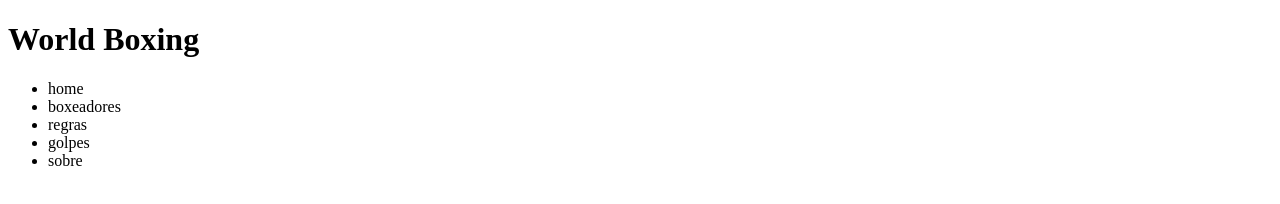
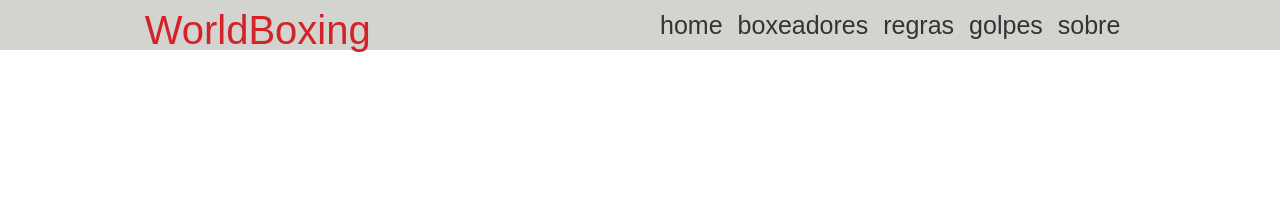
Before and after one commit to wesleyluanredmi/worldboxing, a plain HTML site: page index.html in a window 1280 px wide. Drawn offline with Linux system fonts and the light colour scheme; a web font is replaced by a local one.

Commit message:
header da logo e menu criada e estilizada

```diff
--- a/css/styleindex.css
+++ b/css/styleindex.css
@@ -0,0 +1,37 @@
+body{
+    font-family: 'Tenali Ramakrishna', sans-serif;
+    color: #333333;
+}
+
+
+.header-principal{
+    width: 100vw;
+    background-color: rgb(211, 211, 208);
+    display: flex;
+    flex-flow: row wrap;
+    justify-content: space-around;
+    align-items: center;
+    justify-items: center;
+    min-width: 170px;
+}
+
+.header-principal .logo{
+    color: #d32328;
+    font-size: 30pt;
+}
+
+.header-principal .logo h1{
+    margin-top: 10px;
+}
+.header-principal .conteiner-menu{
+    color: #333333;
+    font-size: 25px;
+}
+.header-principal .conteiner-menu .menu .lista{
+    display: flex;
+    flex-flow: row wrap;
+}
+
+.header-principal .conteiner-menu .menu .lista li{
+    margin-right: 15px;
+}
--- a/index.html
+++ b/index.html
@@ -2,16 +2,20 @@
 <html lang="pt-br">
     <head>
         <meta charset="UTF-8">
-    <meta name="viewport" content="width=device-width, initial-scale=1.0">
+        <meta name="viewport" content="width=device-width, initial-scale=1.0, shrink-to-fit-no">
+        <link rel="stylesheet" href="css/reset.css">
         <link rel="stylesheet" href="css/styleindex.css">
-    <title>WorldBoxing</title>
+
+        <link href="https://fonts.googleapis.com/css2?family=Tenali+Ramakrishna&display=swap" rel="stylesheet">    <title>WorldBoxing</title>
     </head>
     <body>
+        <!--Header principal-->
         <header class="header-principal">
             <div class="logo">
-            <h1>World Boxing</h1>
+                <h1>WorldBoxing</h1>
             </div>
-        <div class="menu-conteiner">
+            <!--Listagem Menu de navegação-->
+            <div class="conteiner-menu">
                 <nav class="menu">
                     <ul class="lista">
                         <li>home</li>
```
Lines whose indentation alone changed are shown as unchanged.
